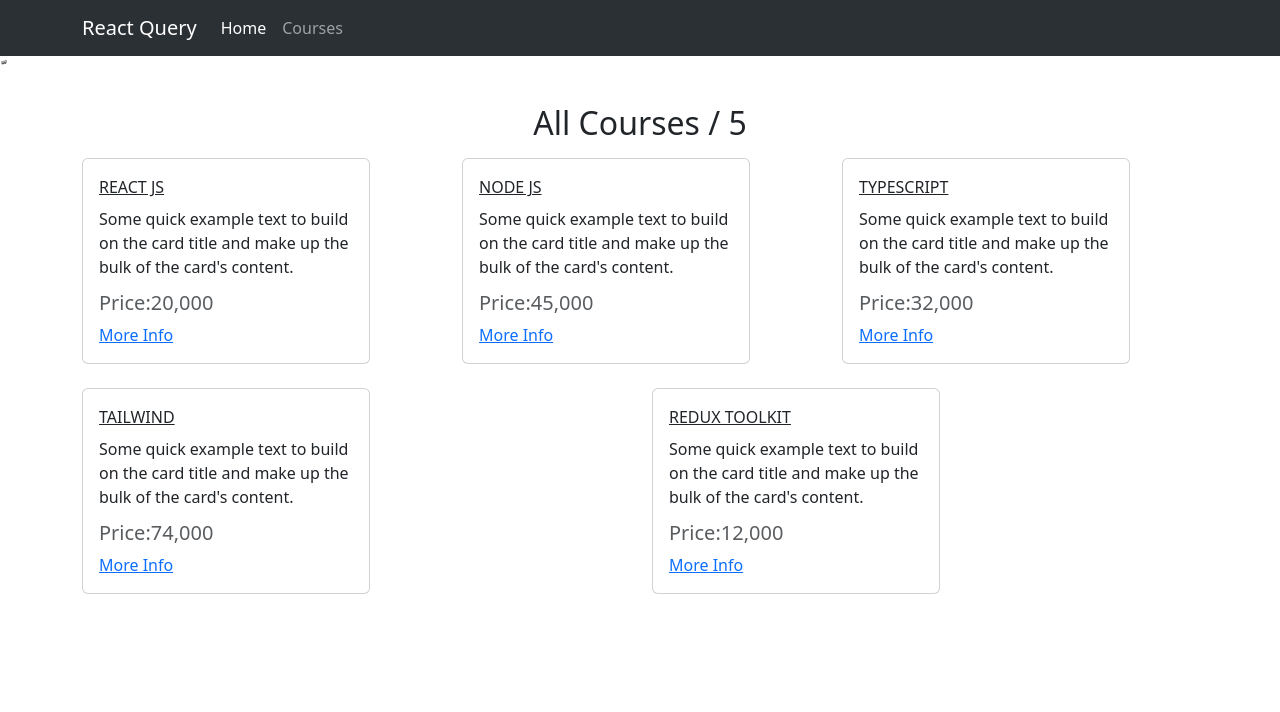
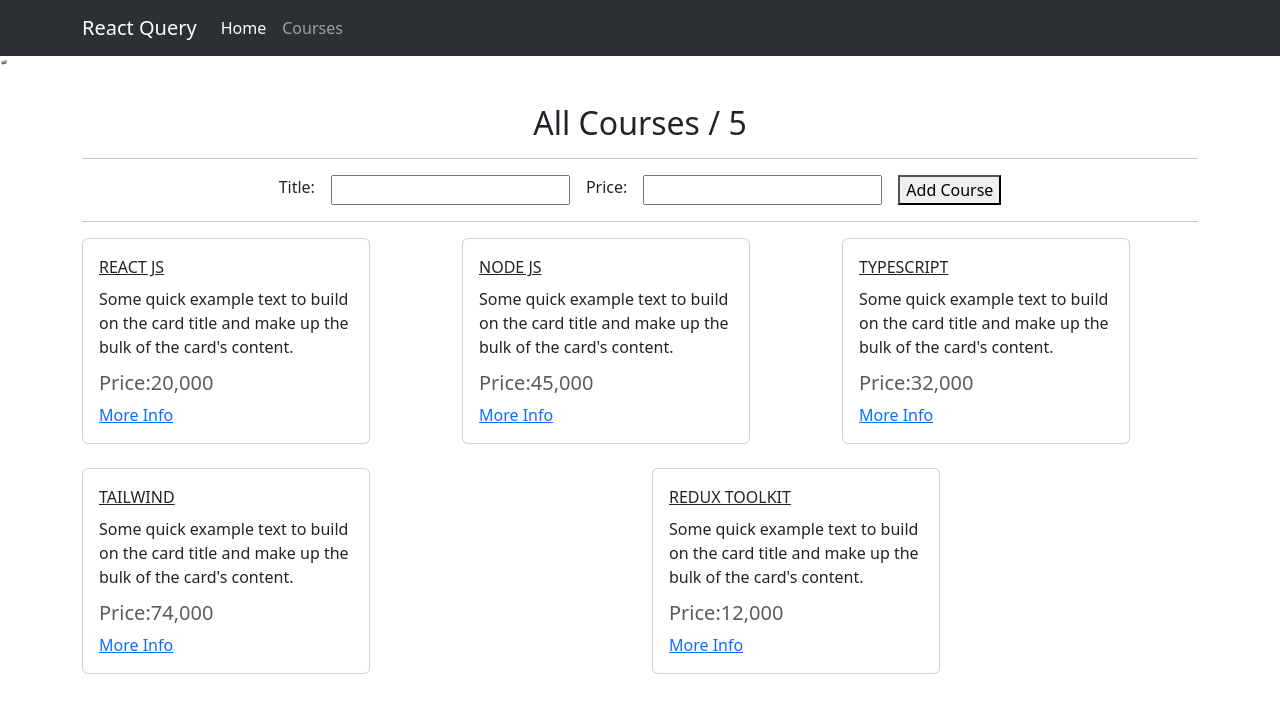
Before and after one commit to sinaderik/React-Query, a React (Vite) app: page /courses in a window 1280 px wide. Shown: the top 712 px of the page. Built offline with nearby package versions, Linux system fonts and the light colour scheme; data requests are answered from the project's data file.

Commit message:
feat: post requset added to the project

```diff
--- a/src/db.json
+++ b/src/db.json
@@ -1,9 +1,51 @@
 {
-    "courses": [
-      { "id": "1", "title": "React js", "price": 20000 },
-      { "id": "2", "title": "Node js", "price": 45000 },
-      { "id": "3", "title": "Typescript", "price": 32000 },
-      { "id": "4", "title": "Tailwind", "price": 74000 },
-      { "id": "5", "title": "Redux toolkit", "price": 12000 }
-    ]
-  }
+  "courses": [
+    {
+      "id": "1",
+      "title": "React js",
+      "price": 20000
+    },
+    {
+      "id": "2",
+      "title": "Node js",
+      "price": 45000
+    },
+    {
+      "id": "3",
+      "title": "Typescript",
+      "price": 32000
+    },
+    {
+      "id": "4",
+      "title": "Tailwind",
+      "price": 74000
+    },
+    {
+      "id": "5",
+      "title": "Redux toolkit",
+      "price": 12000
+    }
+  ],
+  "articles": [
+    {
+      "id": "1",
+      "title": "TS vs JS"
+    },
+    {
+      "id": "2",
+      "title": "Front vs Backend"
+    },
+    {
+      "id": "3",
+      "title": "React vs Vue"
+    },
+    {
+      "id": "4",
+      "title": "Flutter vs React native"
+    },
+    {
+      "id": "5",
+      "title": "Windows vs linux"
+    }
+  ]
+}
--- /dev/null
+++ b/src/hooks/useData.js
@@ -0,0 +1,18 @@
+import { useQueries } from "react-query"
+
+const getCourses = async () => {
+    return await fetch(`http://localhost:4000/courses`).then(res => res.json())
+}
+
+const getArticles = async () => {
+    return await fetch(`http://localhost:4000/articles`).then(res => res.json())
+}
+
+function useData() {
+    return useQueries([
+        { queryKey: 'allCourses', queryFn: getCourses },
+        { queryKey: 'articles', queryFn: getArticles }
+    ])
+}
+
+export default useData
--- a/src/pages/Courses.jsx
+++ b/src/pages/Courses.jsx
@@ -2,10 +2,29 @@ import React, { useEffect, useState } from 'react'
 import Course from '../components/Course'
 import Count from '../components/Count'
 import useCourses from '../hooks/useCourses'
+import { useMutation } from 'react-query'
+import { Navigate, json, useNavigate } from 'react-router-dom'
 const Courses = () => {
 
-    const { data, isLoading, error, isError, isFetching } = useCourses()
-    console.log('Courses is fetching=>', isFetching)
+    const { data, isLoading, error, isError, isFetching } = useCourses();
+    const [title, setTitle] = useState('');
+    const [price, setPrice] = useState('');
+
+
+    const { mutate: addCourse } = useMutation((cousre) => (
+        fetch('http://localhost:4000/courses', {
+            method: "POST",
+            headers: {
+                "Content-Type": "application/josn"
+            },
+            body: JSON.stringify({ ...cousre })
+        })
+    ))
+
+    function addCourseHandler(event) {
+        event.preventDefault();
+        addCourse({ title, price })
+    }
 
     if (isLoading) {
         return (
@@ -20,6 +39,13 @@ const Courses = () => {
     return (
         <div className='container'>
             <h2 className='mt-4 text-center'>All Courses / <Count /></h2>
+            <hr />
+            <form className='d-flex justify-content-center gap-3'>
+                <span>Title:</span><input className='' type="text" value={title} onChange={(e) => setTitle(e.target.value)} />
+                <span>Price:</span><input className='' type="text" value={price} onChange={(e) => setPrice(e.target.value)} />
+                <button onClick={(event) => addCourseHandler(event)}>Add Course</button>
+            </form>
+            <hr />
             <div className='row mt-3'>
                 {
                     data?.map(course => (
--- a/src/pages/Home.jsx
+++ b/src/pages/Home.jsx
@@ -1,6 +1,13 @@
 import React from 'react'
+import useData from '../hooks/useData'
 
 const Home = () => {
+  const [allCourses,articles]=useData();
+  const {data,isError,isLoading,isFetching}=allCourses
+
+  console.log(allCourses)
+  console.log(articles)
+
   return (
     <div>Home</div>
   )
```
